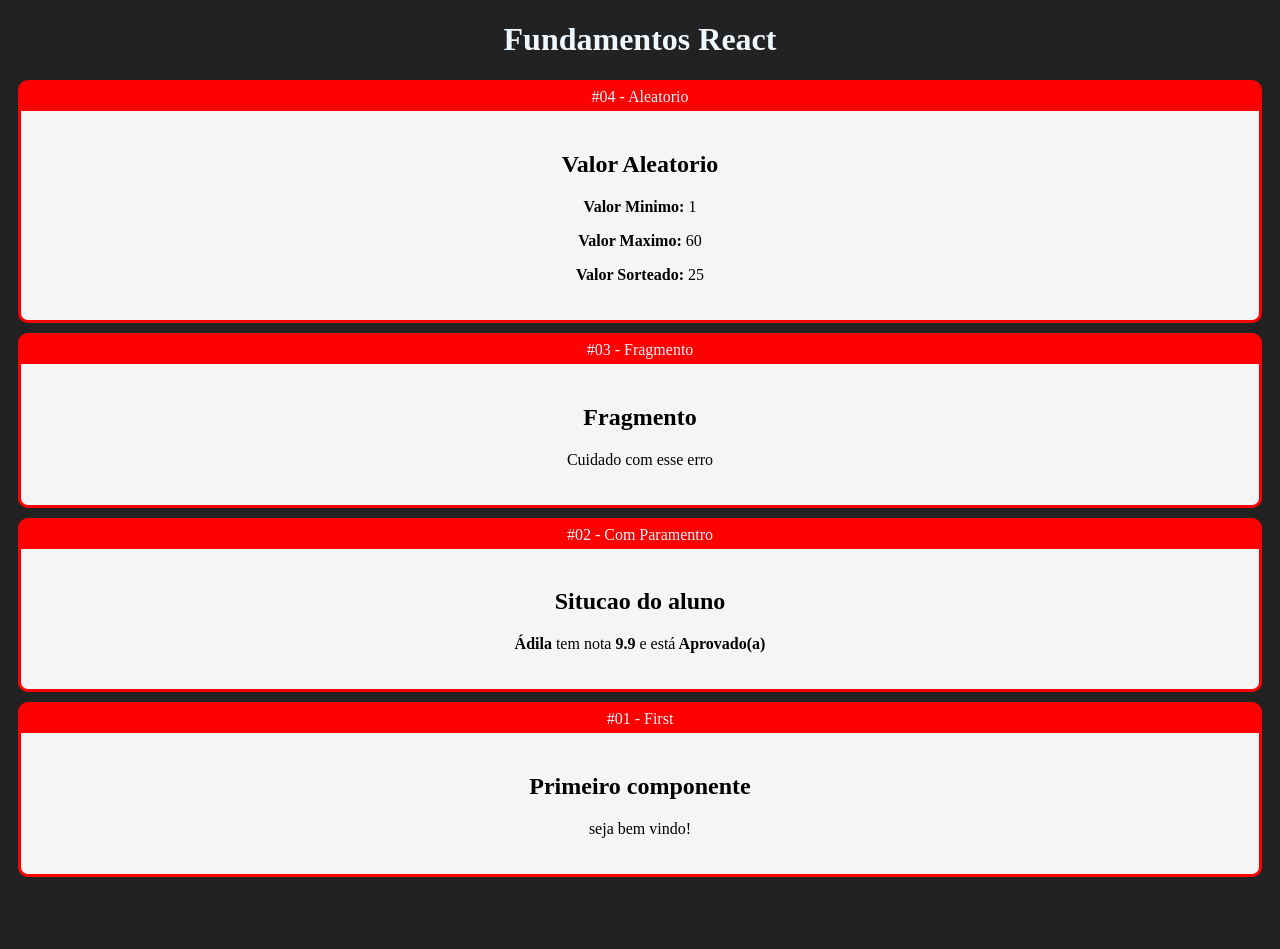
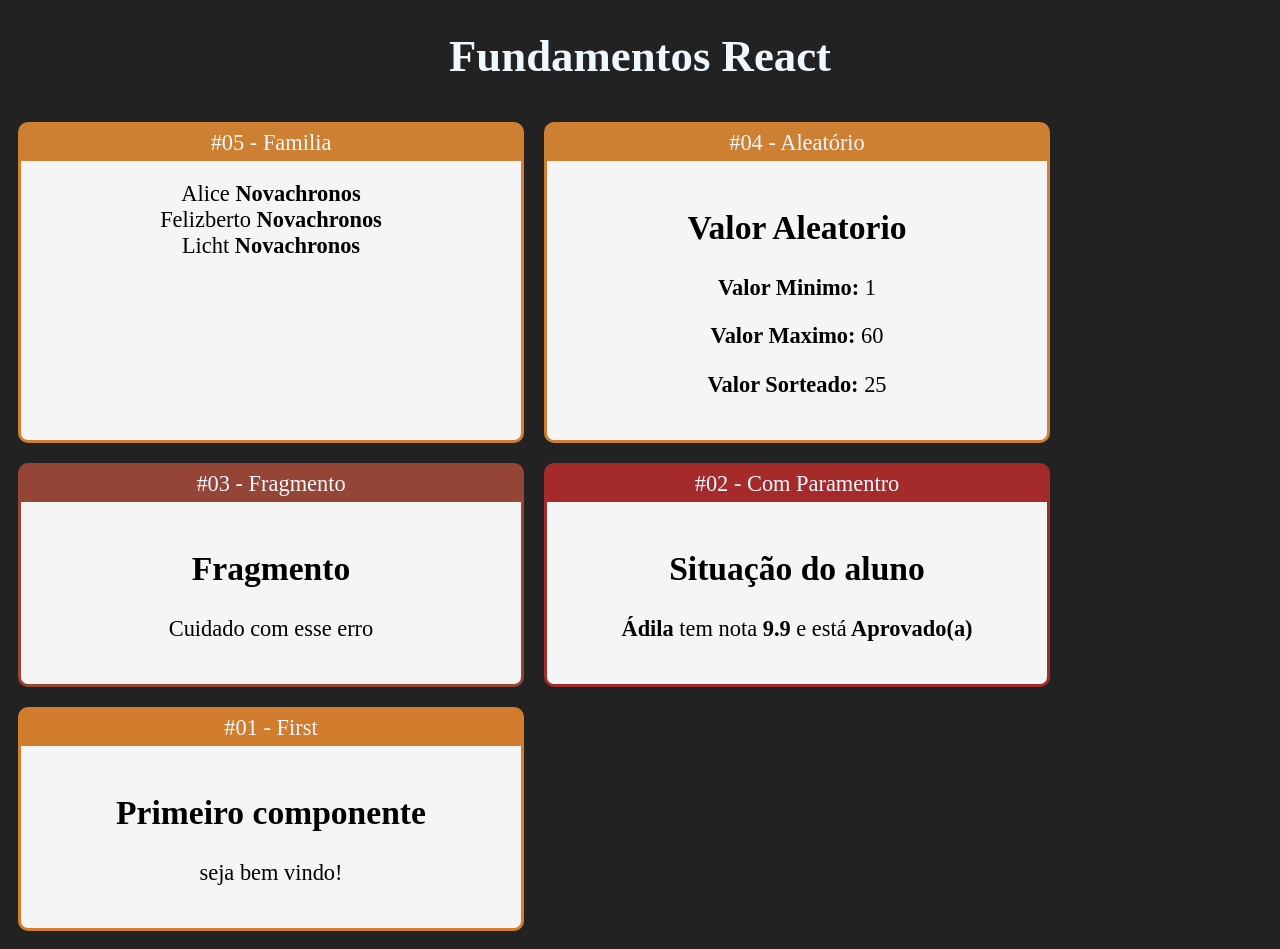
Before and after one commit to fmacedo7/react-redux, a React (Create React App) app: page / in a window 1280 px wide. Before the commit the page ends 887 px from the top, so only its background shows below. Built offline with nearby package versions, Linux system fonts and the light colour scheme.

Commit message:
adicionei um novo coponente

```diff
--- /dev/null
+++ b/src/App.css
@@ -0,0 +1,4 @@
+.App .Cards{
+    display: flex;
+    flex-wrap: wrap;
+}
--- a/src/App.jsx
+++ b/src/App.jsx
@@ -1,28 +1,40 @@
 import React from "react";
+import "./App.css";
 import First from "./components/basics/First"; //o nome "First" n precisa ser exatamente o mesmo nome da funcao de origem
 import ComParametro from "./components/basics/ComParemetro";
+import Familia from "./components/basics/Familia";
+import FamiliaMembro from "./components/basics/FamiliaMembro";
 import Fragmento from "./components/basics/Fragmento";
 import Aleatorio from "./components/basics/Aleatorio";
 import Card from "./components/layout/Card";
 
 export default (_) => (
-  <div id="app">
+  <div className="App">
     <h1>Fundamentos React</h1>
+    <div className="Cards">
+      <Card titulo="#05 - Familia" color="#CD7F32">
+        <Familia sobrenome="Novachronos">
+          <FamiliaMembro nome="Alice" />
+          <FamiliaMembro nome="Felizberto" />
+          <FamiliaMembro nome="Licht" />
+        </Familia>
+      </Card>
 
-    <Card titulo="#04 - Aleatorio">
+      <Card titulo="#04 - Aleatório" color="#CD7F32">
         <Aleatorio min={1} max={60} />
       </Card>
 
-    <Card titulo="#03 - Fragmento">
+      <Card titulo="#03 - Fragmento" color="#954535">
         <Fragmento />
       </Card>
 
-    <Card titulo="#02 - Com Paramentro">
-      <ComParametro titulo="Situcao do aluno" aluno="Ádila" nota={9.9} />
+      <Card titulo="#02 - Com Paramentro" color="#A52A2A">
+        <ComParametro titulo="Situação do aluno" aluno="Ádila" nota={9.9} />
       </Card>
 
-    <Card titulo="#01 - First">
+      <Card titulo="#01 - First" color="#D27D2D">
         <First></First>
       </Card>
     </div>
+  </div>
 );
--- /dev/null
+++ b/src/components/basics/Familia.jsx
@@ -0,0 +1,14 @@
+import React from "react";
+import { cloneElement } from "react";
+
+export default (props) => {
+  return (
+    <div>
+     {
+        props.children.map((child, i) => {
+            return cloneElement(child, {...props, key: i})
+        })
+     }
+    </div>
+  );
+};
--- /dev/null
+++ b/src/components/basics/FamiliaMembro.jsx
@@ -0,0 +1,5 @@
+import React from "react";
+
+export default (props) => {
+  return <div> {props.nome} <strong>{props.sobrenome} </strong></div>;
+};
--- a/src/components/layout/Card.css
+++ b/src/components/layout/Card.css
@@ -1,9 +1,12 @@
 .Card {
-    background-color: red;
-    border: 3px solid red;
+    border: 3px solid;
     border-radius: 10px;
     overflow: hidden;
     margin: 10px;
+    display: flex;
+    flex-direction: column;
+    max-width: 500px;
+    min-width: 500px;
 }
 
 .Card .Title{
@@ -16,4 +19,5 @@
     background-color: whitesmoke;
     color: black;
     padding: 20px;
+    flex-grow: 1;
 }
--- a/src/components/layout/Card.jsx
+++ b/src/components/layout/Card.jsx
@@ -1,9 +1,15 @@
-import "./Card.css"
+import "./Card.css";
 import React from "react";
 
 export default (props) => {
+
+  const styleCard = {
+    backgroundColor: props.color || '#F00',
+    borderColor: props.color || '#F00',
+  };
+
   return (
-    <div className="Card">
+    <div className="Card" style={styleCard}>
       <div className="Title"> {props.titulo} </div>
       <div className="Content"> {props.children} </div>
     </div>
--- a/src/index.css
+++ b/src/index.css
@@ -2,6 +2,7 @@ body {
     background-color: #222;
     color: aliceblue;
     font-family: 'Crimson';
+    font-size: 1.4rem;
     text-align: center;
 }
 
```
Lines whose indentation alone changed are shown as unchanged.
